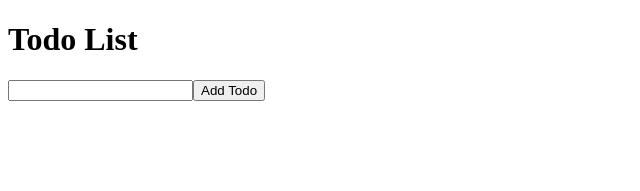
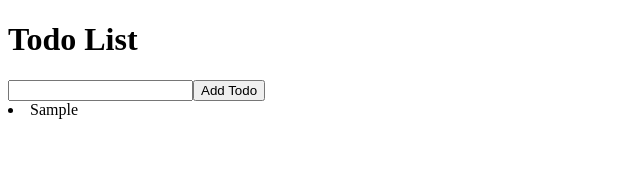
Before and after one commit to mateusziwanczuk/learn_typescript, a React app in the folder ts_basics/: page / in a window 1280 px wide. Both pictures are taken after typing "Sample" into the empty fields and a click on the button "Add Todo". Shown: the top 191 px of the page, without its empty margins (0-640 px from the left). Built offline with nearby package versions, Linux system fonts and the light colour scheme.

Commit message:
Add hooks and interface/types. Displaying input value in list after submit.

```diff
--- a/ts_basics/src/index.tsx
+++ b/ts_basics/src/index.tsx
@@ -3,13 +3,35 @@ import ReactDOM from 'react-dom';
 
 type FormElem = React.FormEvent<HTMLFormElement>
 
+interface ITodo { // ITodo = Interface Todo
+    text: string,
+    complete: boolean
+}
+
+    /*
+        interface ITodo2 extends ITodo {
+            tags: string
+        }
+            // impossible with 'type'
+    */
+
 export default function App(): JSX.Element {
 
     const [value, setValue] = useState<string>("")
+    const [todos, setTodos] = useState<ITodo[]>([])
 
     const handleSubmit = (e:FormElem):void => {
         e.preventDefault()
+        addTodo(value)
         setValue('')
+    }
+
+    const addTodo = (text:string) => {
+        const newTodos: ITodo[] = [...todos, {
+            text,
+            complete: false
+        }]
+        setTodos(newTodos)
     }
 
     return (
@@ -24,6 +46,15 @@ export default function App(): JSX.Element {
                 />
                 <button type="submit">Add Todo</button>
             </form>
+            <section>
+                {todos.map((todo:ITodo, index:number) => {
+                    return (
+                        <li key={index}>
+                            {todo.text}
+                        </li>
+                    )
+                })}
+            </section>
         </Fragment>
     )
 }
```
